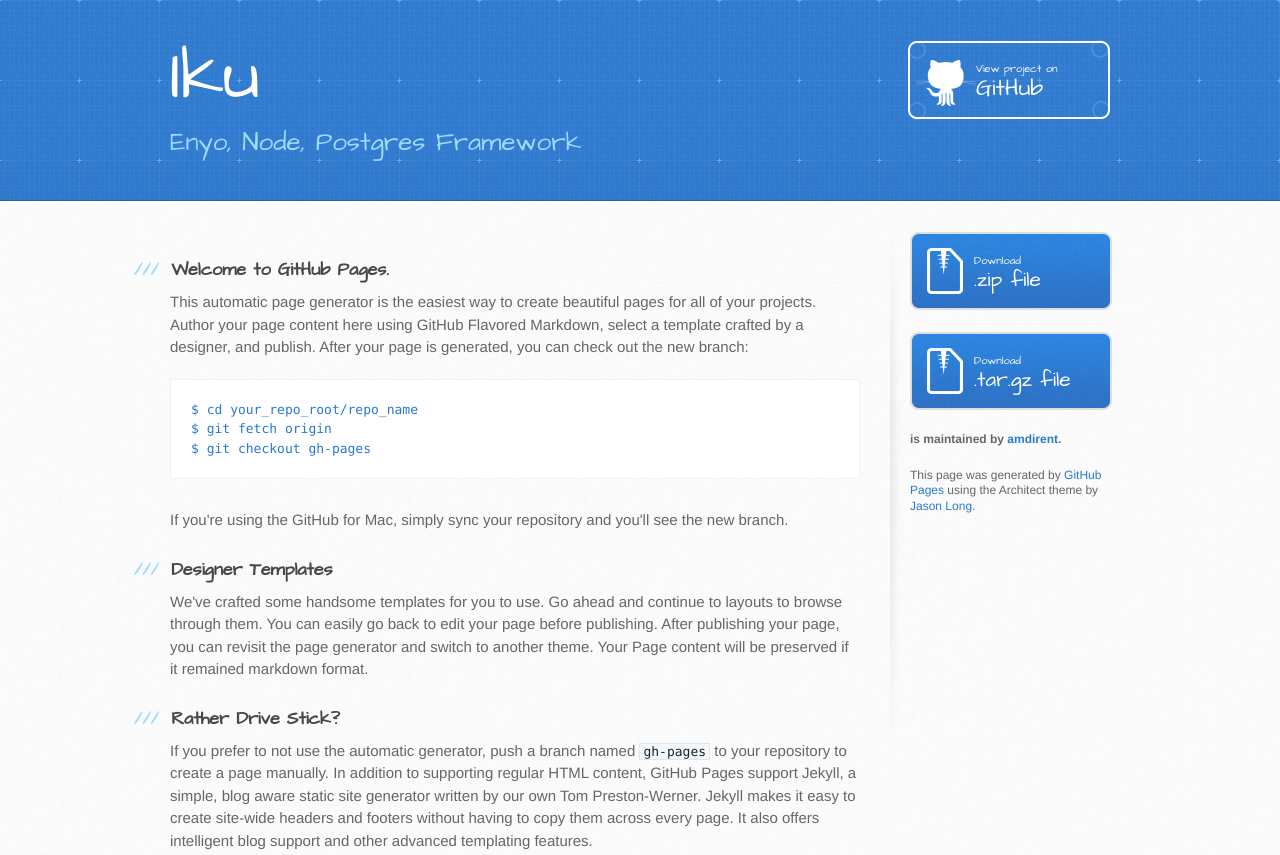
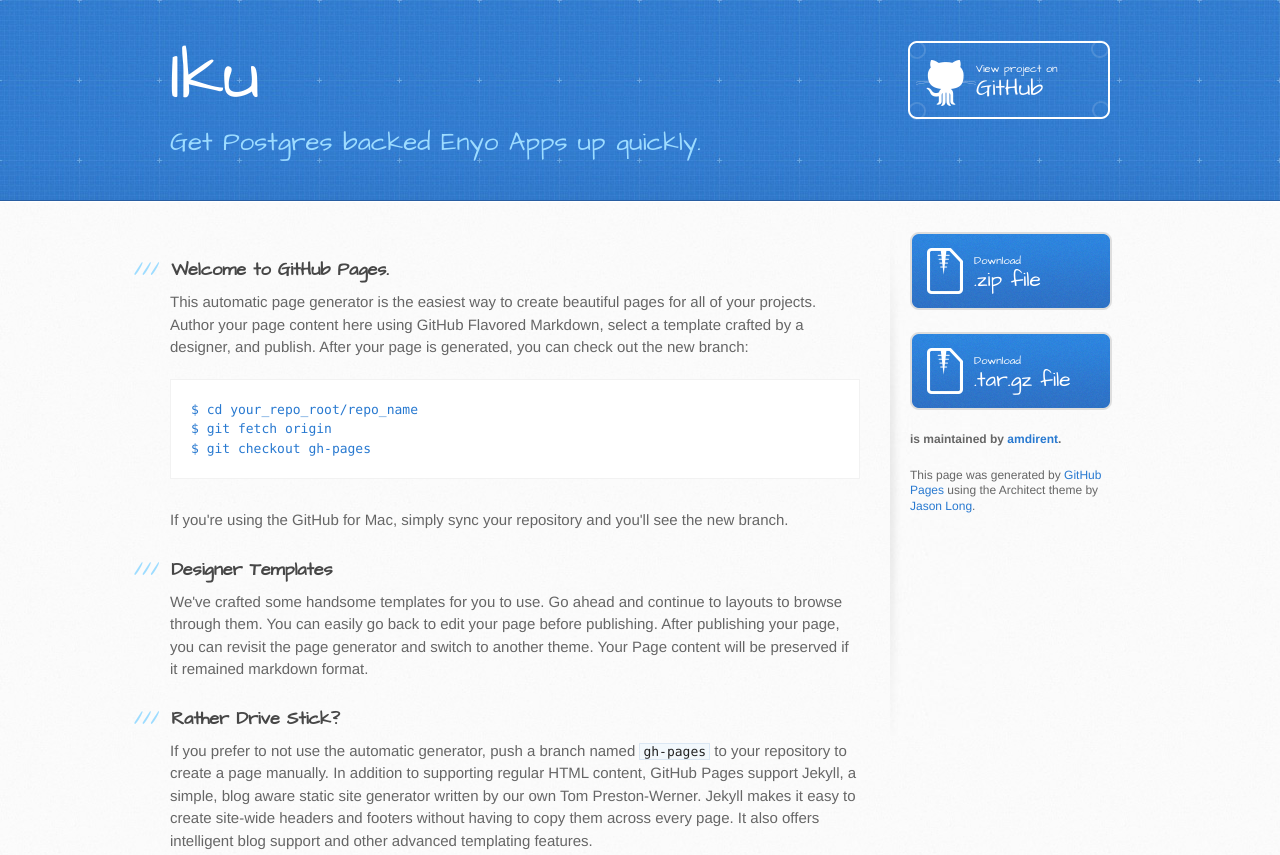
Before and after one commit to amdirent/iku, a plain HTML site: page index.html in a window 1280 px wide. Shown: the top 855 px of the page. Drawn offline with Linux system fonts and the light colour scheme.

Commit message:
Update index.html

```diff
--- a/index.html
+++ b/index.html
@@ -20,7 +20,7 @@
     <header>
       <div class="inner">
         <h1>Iku</h1>
-        <h2>Enyo, Node, Postgres Framework</h2>
+        <h2>Get Postgres backed Enyo Apps up quickly.</h2>
         <a href="https://github.com/amdirent/iku" class="button"><small>View project on</small>GitHub</a>
       </div>
     </header>
```
